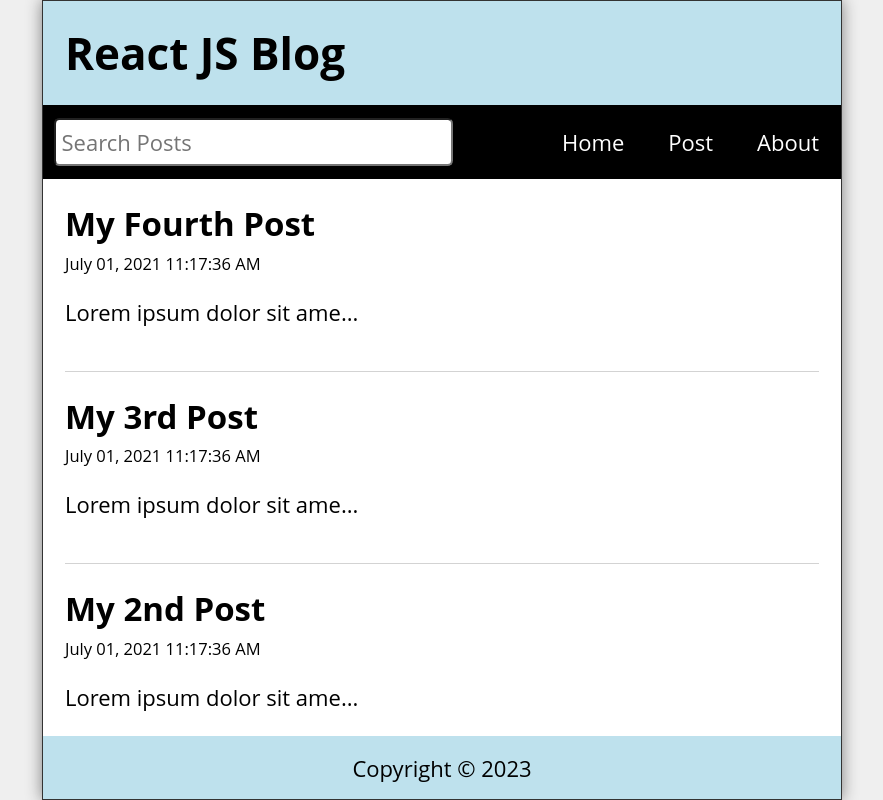
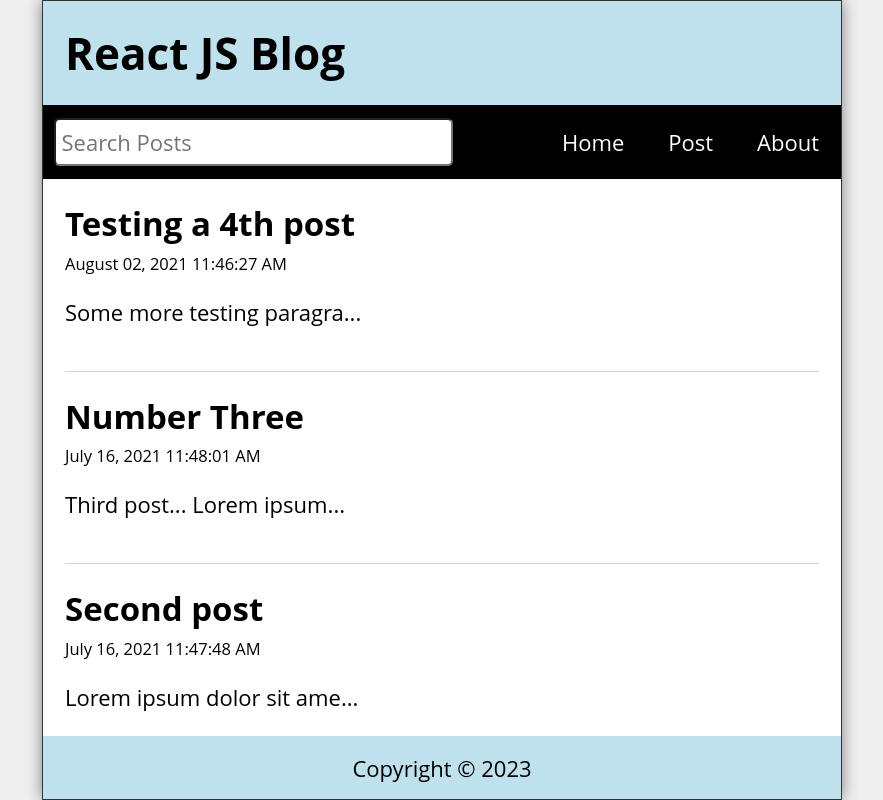
Before and after one commit to aisha-sk/react-blog, a React (Create React App) app: page / in a window 1280 px wide. Shown: the whole page, without its empty margins (198-1081 px from the left). Built offline with nearby package versions, Linux system fonts and the light colour scheme; data requests are answered from the project's data file.

Commit message:
Adding AXIOS API

```diff
--- /dev/null
+++ b/data/db.json
@@ -0,0 +1,28 @@
+{
+    "posts": [
+      {
+        "id": 1,
+        "title": "1st post",
+        "datetime": "July 16, 2021 11:47:39 AM",
+        "body": "Lorem ipsum dolor sit amet, consectetur adipiscing elit, sed do eiusmod tempor incididunt ut labore et dolore magna aliqua. Ut enim ad minim veniam, quis nostrud exercitation ullamco laboris nisi ut aliquip ex ea commodo consequat. Duis aute irure dolor in reprehenderit in voluptate velit esse cillum dolore eu fugiat nulla pariatur. Excepteur sint occaecat cupidatat non proident, sunt in culpa qui officia deserunt mollit anim id est laborum."
+      },
+      {
+        "id": 2,
+        "title": "Second post",
+        "datetime": "July 16, 2021 11:47:48 AM",
+        "body": "Lorem ipsum dolor sit amet, consectetur adipiscing elit, sed do eiusmod tempor incididunt ut labore et dolore magna aliqua. Ut enim ad minim veniam, quis nostrud exercitation ullamco laboris nisi ut aliquip ex ea commodo consequat. Duis aute irure dolor in reprehenderit in voluptate velit esse cillum dolore eu fugiat nulla pariatur. Excepteur sint occaecat cupidatat non proident, sunt in culpa qui officia deserunt mollit anim id est laborum. two"
+      },
+      {
+        "id": 3,
+        "title": "Number Three",
+        "datetime": "July 16, 2021 11:48:01 AM",
+        "body": "Third post... Lorem ipsum dolor sit amet, consectetur adipiscing elit, sed do eiusmod tempor incididunt ut labore et dolore magna aliqua. Ut enim ad minim veniam, quis nostrud exercitation ullamco laboris nisi ut aliquip ex ea commodo consequat. Duis aute irure dolor in reprehenderit in voluptate velit esse cillum dolore eu fugiat nulla pariatur. Excepteur sint occaecat cupidatat non proident, sunt in culpa qui officia deserunt mollit anim id est laborum."
+      },
+      {
+        "id": 4,
+        "title": "Testing a 4th post",
+        "datetime": "August 02, 2021 11:46:27 AM",
+        "body": "Some more testing paragraphs!"
+      }
+    ]
+  }
--- a/package.json
+++ b/package.json
@@ -6,6 +6,7 @@
     "@testing-library/jest-dom": "^5.17.0",
     "@testing-library/react": "^13.4.0",
     "@testing-library/user-event": "^13.5.0",
+    "axios": "^1.4.0",
     "date-fns": "^2.30.0",
     "react": "^18.2.0",
     "react-dom": "^18.2.0",
--- a/src/App.js
+++ b/src/App.js
@@ -9,39 +9,40 @@
 import { Route, Routes, useNavigate } from 'react-router-dom';
 import { useState, useEffect } from 'react';
 import { format } from 'date-fns';
+import api from './api/posts';
 
 function App() {
-  const [posts, setPosts] = useState([
-    {
-      id: 1,
-      title: "My First Post",
-      datetime: "July 01, 2021 11:17:36 AM",
-      body: "Lorem ipsum dolor sit amet consectetur adipisicing elit. Quis consequatur expedita, assumenda similique non optio! Modi nesciunt excepturi corrupti atque blanditiis quo nobis, non optio quae possimus illum exercitationem ipsa!"
-    },
-    {
-      id: 2,
-      title: "My 2nd Post",
-      datetime: "July 01, 2021 11:17:36 AM",
-      body: "Lorem ipsum dolor sit amet consectetur adipisicing elit. Quis consequatur expedita, assumenda similique non optio! Modi nesciunt excepturi corrupti atque blanditiis quo nobis, non optio quae possimus illum exercitationem ipsa!"
-    },
-    {
-      id: 3,
-      title: "My 3rd Post",
-      datetime: "July 01, 2021 11:17:36 AM",
-      body: "Lorem ipsum dolor sit amet consectetur adipisicing elit. Quis consequatur expedita, assumenda similique non optio! Modi nesciunt excepturi corrupti atque blanditiis quo nobis, non optio quae possimus illum exercitationem ipsa!"
-    },
-    {
-      id: 4,
-      title: "My Fourth Post",
-      datetime: "July 01, 2021 11:17:36 AM",
-      body: "Lorem ipsum dolor sit amet consectetur adipisicing elit. Quis consequatur expedita, assumenda similique non optio! Modi nesciunt excepturi corrupti atque blanditiis quo nobis, non optio quae possimus illum exercitationem ipsa!"
-    }
-  ])
+  const [posts, setPosts] = useState([])
   const [search, setSearch] = useState('');
   const [searchResults, setSearchResults] = useState([]);
   const [postTitle, setPostTitle] = useState('');
   const [postBody, setPostBody] = useState('');
   const navigate = useNavigate();
+
+  useEffect(() => {
+    const fetchPosts = async () => {
+      try {
+        const response = await api.get('/posts')
+        // unlike fetch, for axios we dont need a second step to create a response.json
+        // automatically catches the error
+        setPosts(response.data)
+      } catch (err){
+        if (err.response){
+          // if not in 200 response range
+          console.log(err.response.data)
+          console.log(err.response.status)
+          console.log(err.response.headers)
+        } else {
+          // incase it is undefined
+          console.log(`Error: ${err.message}`)
+        }
+
+
+      }
+    }
+
+    fetchPosts()
+  },[])
 
   useEffect(() => {
     const filteredResults = posts.filter((post) =>
--- /dev/null
+++ b/src/api/posts.js
@@ -0,0 +1,7 @@
+import axios from 'axios'
+
+export default axios.create({
+    baseURL: 'http://localhost:5000'
+})
+// to launch the json server
+// npx json-server -p 3500 -w data/db.json
```
Also changed, not shown: 1 other file (tests, documents, lock files or other folders).
